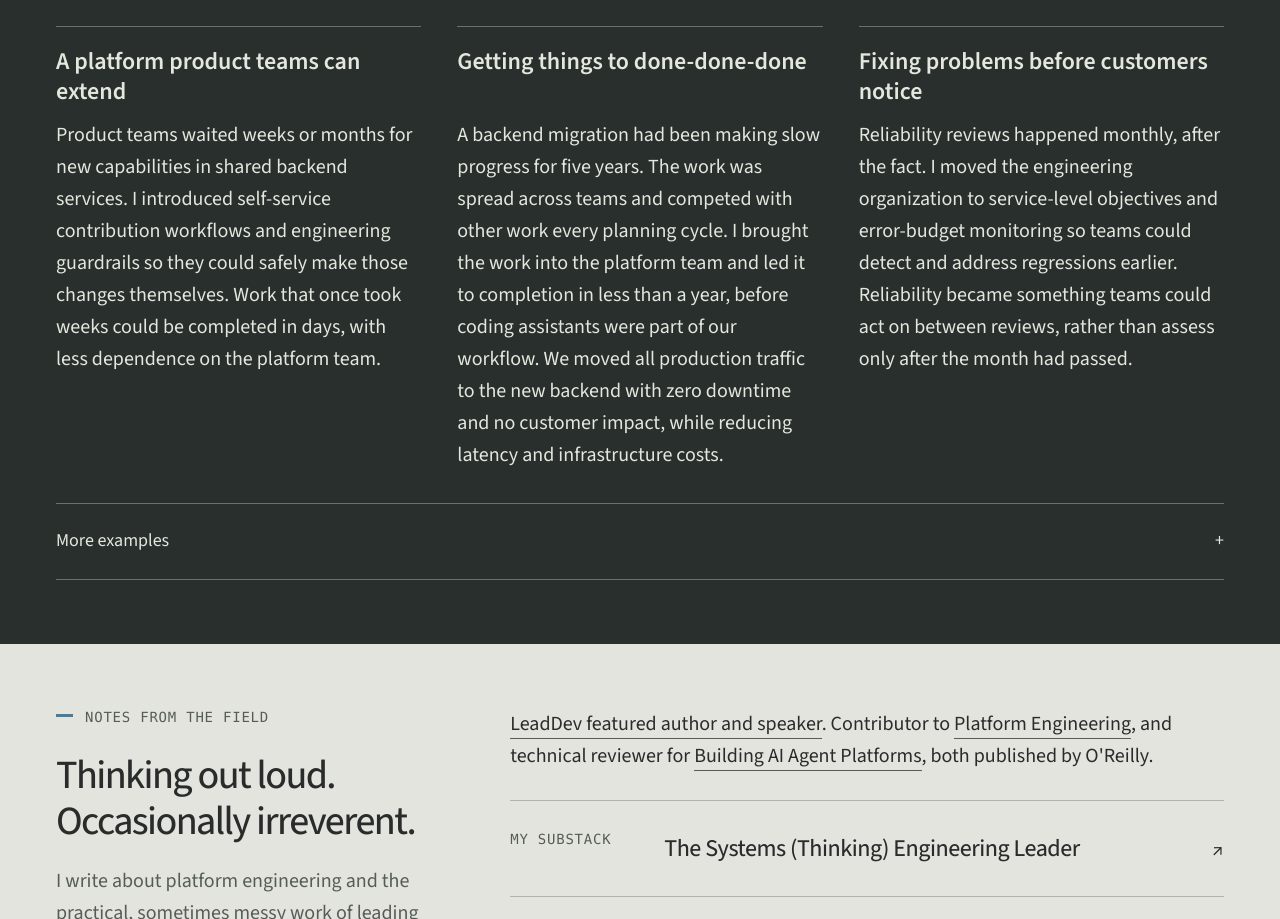
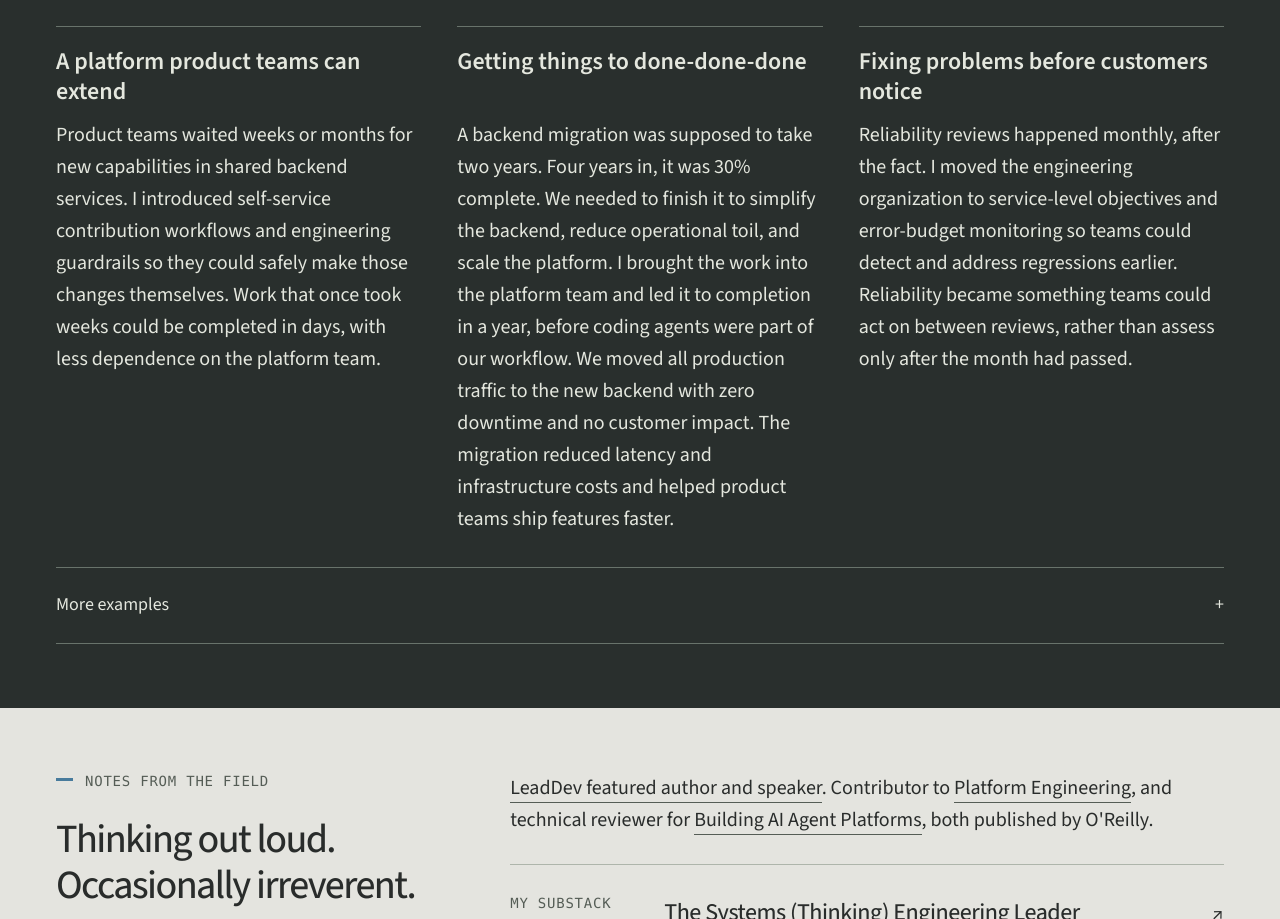
Before and after one commit to diego-quiroga/diego-quiroga.github.io, a plain HTML site: page index.html in a window 1280 px wide. Shown: the part 1938-2857 px from the top of the page. Drawn offline with Linux system fonts and the light colour scheme.

Commit message:
Clarify migration timeline and impact

```diff
--- a/index.html
+++ b/index.html
@@ -68,7 +68,7 @@
       </article>
       <article>
         <h3>Getting things to done-done-done</h3>
-        <p>A backend migration had been making slow progress for five years. The work was spread across teams and competed with other work every planning cycle. I brought the work into the platform team and led it to completion in less than a year, before coding assistants were part of our workflow. We moved all production traffic to the new backend with zero downtime and no customer impact, while reducing latency and infrastructure costs.</p>
+        <p>A backend migration was supposed to take two years. Four years in, it was 30% complete. We needed to finish it to simplify the backend, reduce operational toil, and scale the platform. I brought the work into the platform team and led it to completion in a year, before coding agents were part of our workflow. We moved all production traffic to the new backend with zero downtime and no customer impact. The migration reduced latency and infrastructure costs and helped product teams ship features faster.</p>
       </article>
       <article>
         <h3>Fixing problems before customers notice</h3>
```
